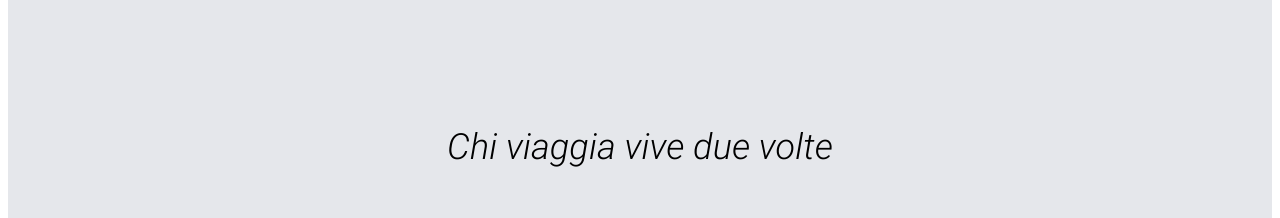
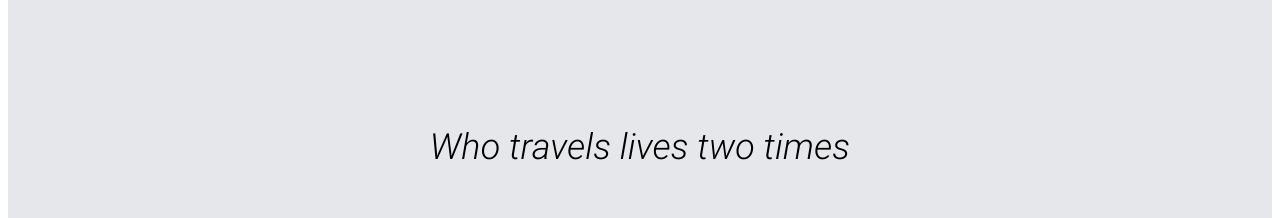
Before and after one commit to GolnooshHm/CSSMain, a plain HTML site: page Index.html in a window 1280 px wide. Shown: the part 840-1058 px from the top of the page. Drawn offline with Linux system fonts and the light colour scheme.

Commit message:
Update Index.html

```diff
--- a/Index.html
+++ b/Index.html
@@ -62,7 +62,7 @@
 
     <section id="SecQuote" class="bgcolorQuote flexcontainer1 ">
         <div>
-            <p>Chi viaggia vive due volte</p>
+            <p>Who travels lives two times</p>
         </div>
     </section>
 
```
